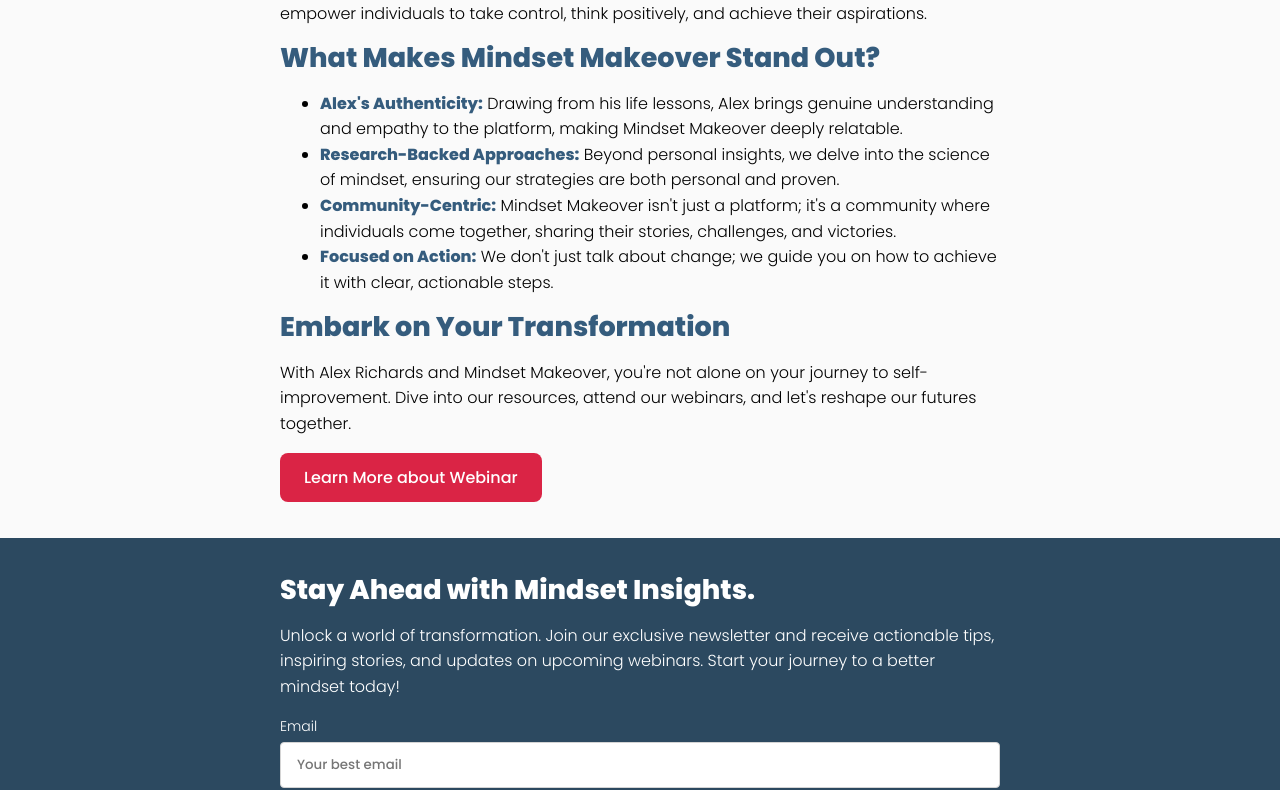
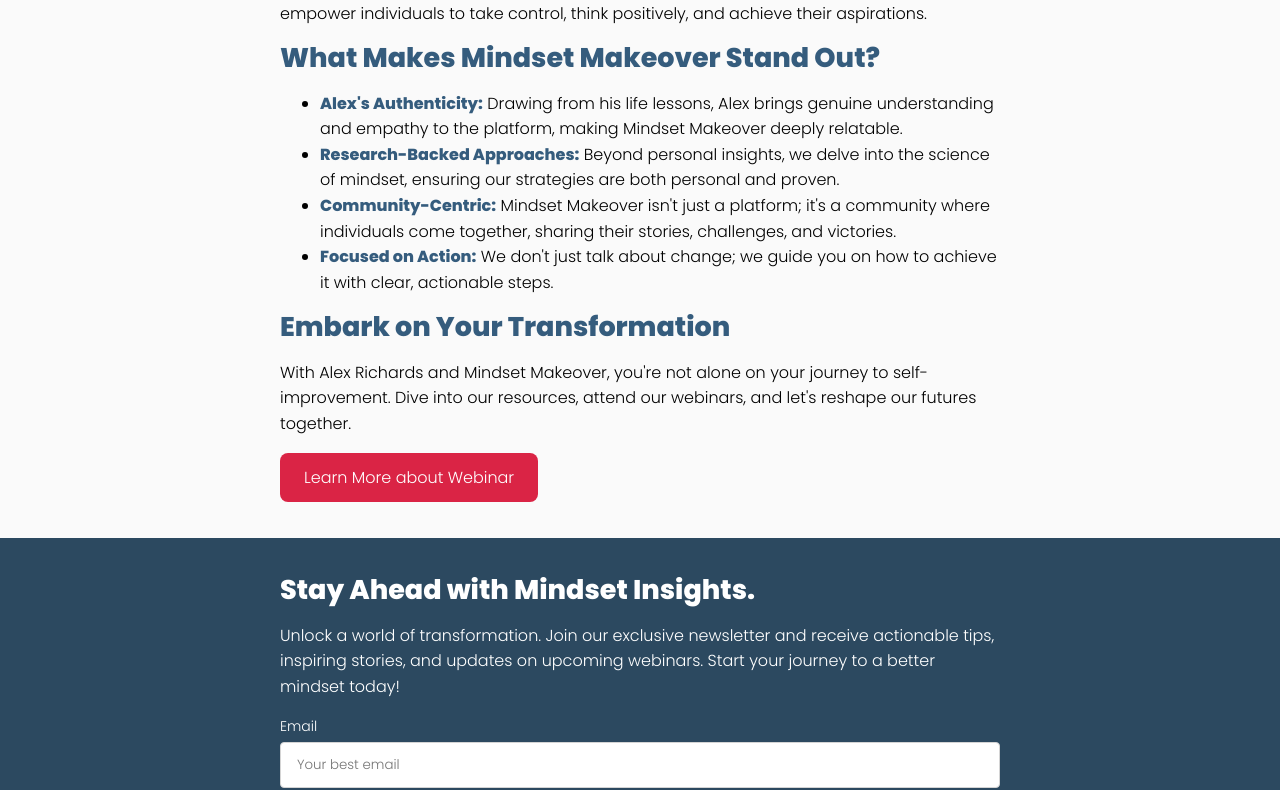
Before and after one commit to patrickhladun/ci-project-01, a website: page about.html in a window 1280 px wide. Shown: the part 942-1732 px from the top of the page. Drawn offline with Linux system fonts and the light colour scheme.

Commit message:
refactor: use @font-face instead google link to improve performance

```diff
--- a/about.html
+++ b/about.html
@@ -10,10 +10,21 @@
   <meta name="author" content="Patrick Hladun">
   <meta name="copyright" content="Patrick Hladun">
 
+  <style>
+    @font-face {
+      font-family: 'Poppins';
+      src: url('./assets/fonts/Poppins-Light.ttf');
+      font-weight: 300;
+    }
+
+    @font-face {
+      font-family: 'Poppins';
+      src: url('./assets/fonts/Poppins-ExtraBold.ttf');
+      font-weight: 800;
+    }
+  </style>
+
   <link rel="stylesheet" type="text/css" href="./assets/css/style.css">
-  <link rel="preconnect" href="https://fonts.googleapis.com">
-  <link rel="preconnect" href="https://fonts.gstatic.com" crossorigin>
-  <link href="https://fonts.googleapis.com/css2?family=Poppins:wght@300;500;800&display=swap" rel="stylesheet">
 
   <link rel="shortcut icon" href="./favicon.ico">
   <link rel="icon" sizes="16x16 32x32 64x64" href="./favicon.ico">
--- a/package.json
+++ b/package.json
@@ -1,7 +1,7 @@
 {
   "name": "mindset-makeover",
   "description": "Code Institute Project 1 - Mindset Makeover",
-  "version": "1.3.4",
+  "version": "1.3.5",
   "repository": {
     "type": "git",
     "url": "https://github.com/patrickhladun/mindset-makeover.git"
```
Also changed, not shown: 404.html (+14 -3 lines), contact.html (+14 -3 lines), privacy-policy.html (+14 -3 lines), terms.html (+14 -3 lines), thank-you-contact.html (+14 -3 lines), thank-you-newsletter.html (+14 -3 lines), thank-you-webinar.html (+14 -3 lines), webinar.html (+14 -3 lines).
